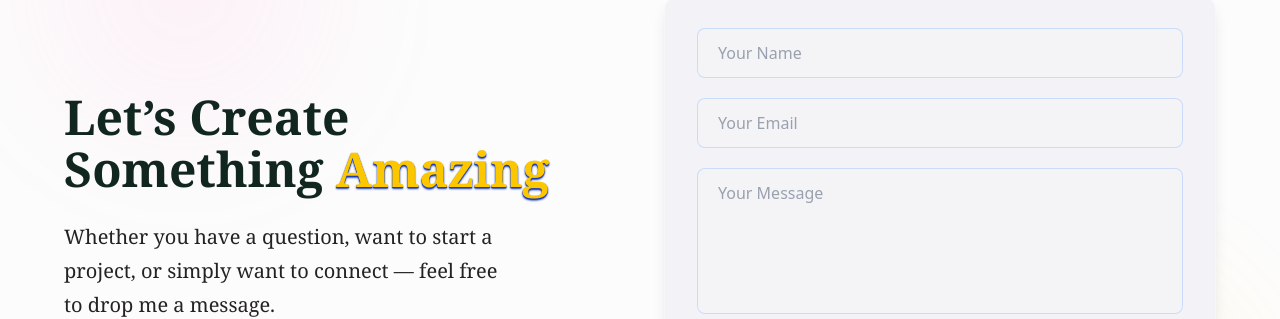
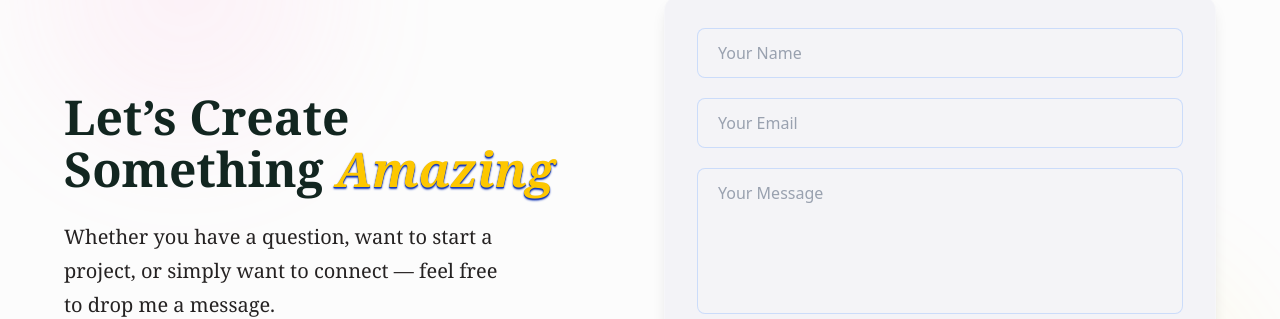
Before and after one commit to Tanmoy9088/mern-portfolio, a React (Vite) app in the folder client/: page / in a window 1280 px wide. Shown: the part 4880-5199 px from the top of the page. Built offline with nearby package versions, Linux system fonts and the light colour scheme; a web font is replaced by a local one.

Commit message:
bug fixed

```diff
--- a/client/src/index.css
+++ b/client/src/index.css
@@ -81,6 +81,14 @@ h1 {
   line-height: 1.1;
   font-family: "Georgia", serif;
   font-weight: bold;
+  /* color: red; */
+}
+.contact-h1 > span {
+  font-size: 3rem;
+  line-height: 1.1;
+  font-family: "Georgia", serif;
+  font-weight: bold;
+  font-style: italic;
   /* color: red; */
 }
 .hero-h1{
```
